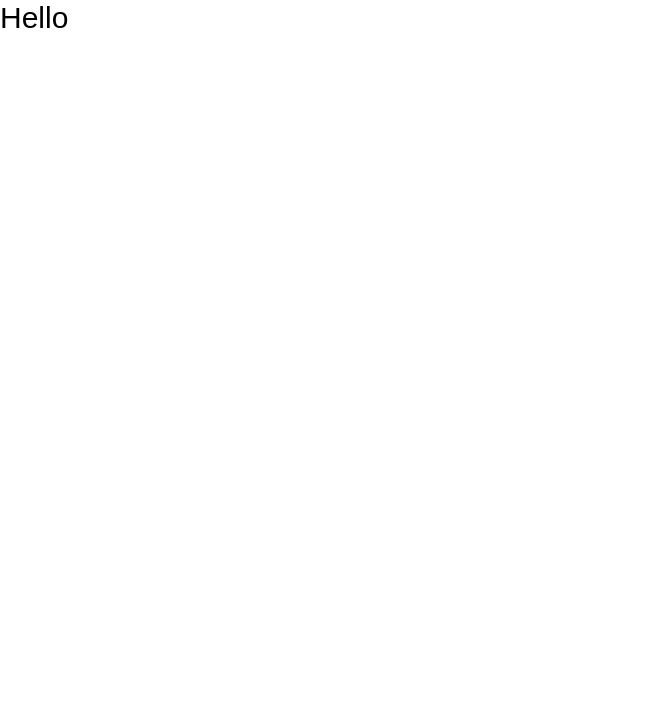
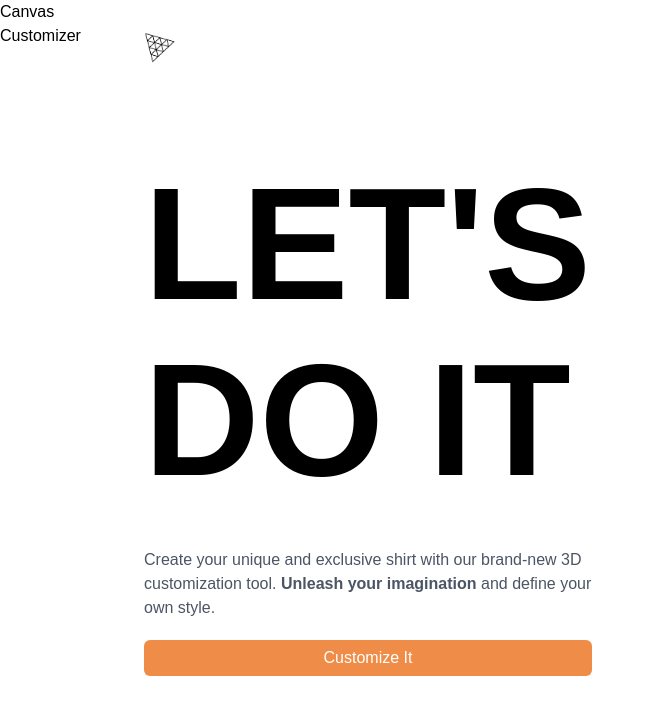
Before and after one commit to Ujjal-ENG/three-js-react-app, a React (Create React App) app in the folder client/: page / in a window 1280 px wide. Shown: the top 714 px of the page, without its empty margins (0-655 px from the left). Built offline with nearby package versions, Linux system fonts and the light colour scheme.

Commit message:
Done the Home pages also make the xustom button

```diff
--- a/client/src/App.js
+++ b/client/src/App.js
@@ -1,10 +1,15 @@
 import React from 'react';
+import Home from './pages/Home';
+import Canvas from './canvas';
+import Customizer from './pages/Customizer';
 
 const App = () => {
     return (
-        <>
-            <h1 className="text-3xl">Hello</h1>
-        </>
+        <main className="app transition-all ease-in">
+            <Home />
+            <Canvas />
+            <Customizer />
+        </main>
     );
 };
 
--- /dev/null
+++ b/client/src/canvas/index.jsx
@@ -0,0 +1,7 @@
+import React from 'react';
+
+const Canvas = () => {
+    return <div>Canvas</div>;
+};
+
+export default Canvas;
--- /dev/null
+++ b/client/src/components/CustomButton.jsx
@@ -0,0 +1,22 @@
+import React from 'react';
+import { useSnapshot } from 'valtio';
+import state from '../store';
+
+const CustomButton = ({ title, type, customStyle, handleClick }) => {
+    const snap = useSnapshot(state);
+    const generateStyle = (type) => {
+        if (type === 'filled') {
+            return {
+                backgroundColor: snap.color,
+                color: '#fff'
+            };
+        }
+    };
+    return (
+        <button onClick={handleClick} className={`px-2 py-1.5 flex-1 rounded-md ${customStyle}`} style={generateStyle(type)}>
+            {title}
+        </button>
+    );
+};
+
+export default CustomButton;
--- /dev/null
+++ b/client/src/components/index.js
@@ -0,0 +1,3 @@
+import CustomButton from './CustomButton';
+
+export { CustomButton };
--- /dev/null
+++ b/client/src/pages/Customizer.jsx
@@ -0,0 +1,7 @@
+import React from 'react';
+
+const Customizer = () => {
+    return <div>Customizer</div>;
+};
+
+export default Customizer;
--- /dev/null
+++ b/client/src/pages/Home.jsx
@@ -0,0 +1,42 @@
+import React from 'react';
+import { motion, AnimatePresence } from 'framer-motion';
+import { useSnapshot } from 'valtio';
+import state from '../store';
+
+import { headContainerAnimation, headContentAnimation, headTextAnimation, slideAnimation } from '../config/motion';
+import { CustomButton } from '../components';
+
+const Home = () => {
+    const snap = useSnapshot(state);
+    console.log(snap);
+    return (
+        <>
+            <AnimatePresence>
+                {snap.intro && (
+                    <motion.section className="home" {...slideAnimation('left')}>
+                        <motion.header {...slideAnimation('down')}>
+                            <img src="./threejs.png" alt="logo" className="w-8 h-8 object-contain" />
+                        </motion.header>
+
+                        <motion.div className="home-content" {...headContainerAnimation}>
+                            <motion.div {...headTextAnimation}>
+                                <h1 className="head-text">
+                                    LET'S <br className="xl:block hidden" /> DO IT
+                                </h1>
+                            </motion.div>
+                            <motion.div className="flex flex-col gap-5" {...headContentAnimation}>
+                                <p className="max-w-md font-normal text-gray-600 text-base">
+                                    Create your unique and exclusive shirt with our brand-new 3D customization tool. <strong>Unleash your imagination </strong> and define your own style.
+                                </p>
+
+                                <CustomButton type="filled" title="Customize It" handleClick={() => (state.intro = false)} customStyles="w-fit px-4 py-2.5 font-bold text-sm" />
+                            </motion.div>
+                        </motion.div>
+                    </motion.section>
+                )}
+            </AnimatePresence>
+        </>
+    );
+};
+
+export default Home;
--- /dev/null
+++ b/client/src/store/index.js
@@ -0,0 +1,12 @@
+import { proxy } from 'valtio';
+
+const state = proxy({
+    intro: true,
+    color: '#EF8D48',
+    isLogoTexture: true,
+    isFullTexture: false,
+    logoDecal: './threejs.png',
+    fullDecal: './threejs.png'
+});
+
+export default state;
```
